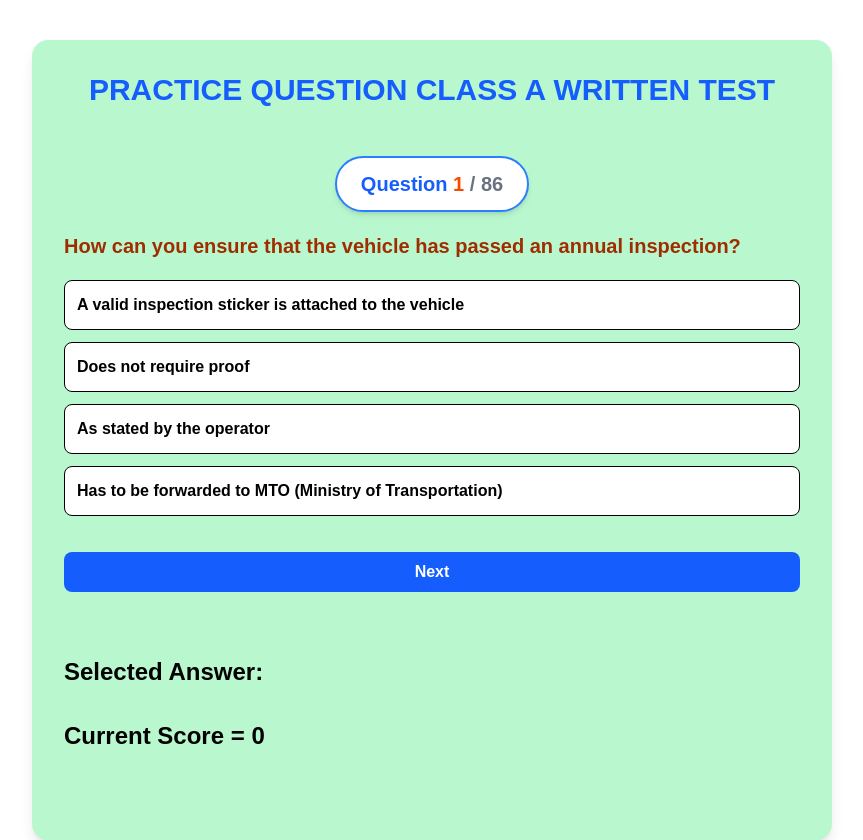
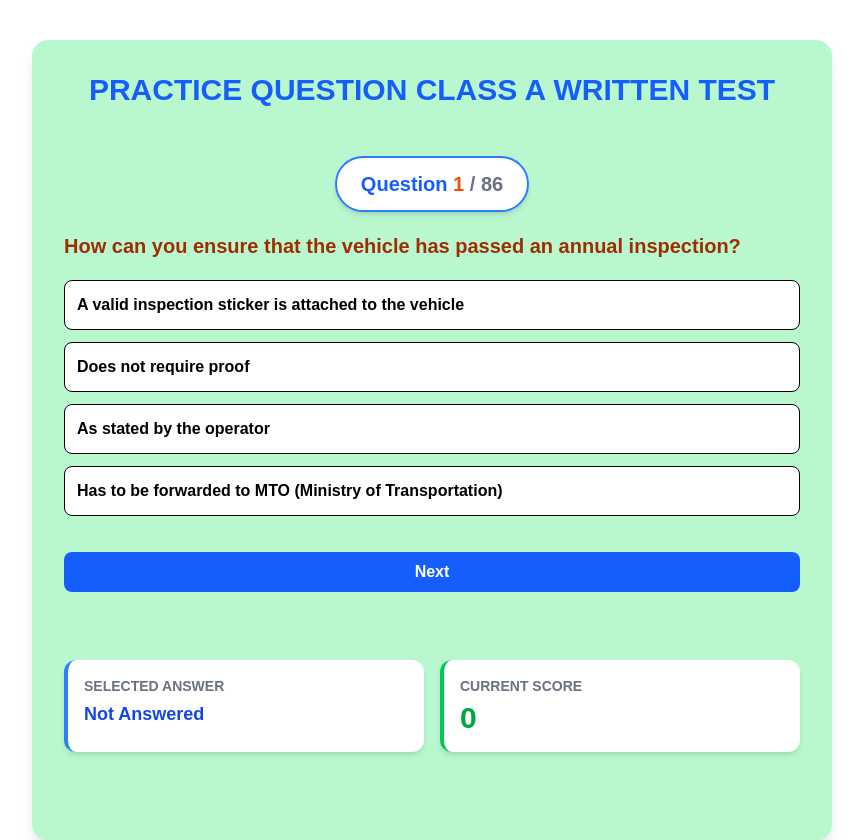
Before and after one commit to Harsimran141/Azknowledgetest, a React (Vite) app: page / in a window 1280 px wide. Shown: the whole page, without its empty margins (208-1071 px from the left). Built offline with nearby package versions, Linux system fonts and the light colour scheme.

Commit message:
style: enhance layout and styling for selected answer and current score in App component

```diff
--- a/src/App.jsx
+++ b/src/App.jsx
@@ -1048,14 +1048,35 @@ const App = () => {
           {correct}
         </h1>
 
-        <div className="text-2xl font-bold mt-5">
-          Selected Answer: {selectOption}
-        </div>
+       <div className="grid grid-cols-1 md:grid-cols-2 gap-4 mt-6">
 
-        <div className="text-2xl font-bold mt-5">
-          Current Score = {score}
-        </div>
+  <div className="bg-white border-l-4 border-blue-500
+                  rounded-xl p-4 shadow-md
+                  hover:shadow-lg transition duration-300">
+    <p className="text-sm text-gray-500 font-semibold uppercase">
+      Selected Answer
+    </p>
 
+    <p className="text-lg font-bold text-blue-700 mt-1">
+      {selectOption || "Not Answered"}
+    </p>
+  </div>
+
+
+
+  <div className="bg-white border-l-4 border-green-500
+                  rounded-xl p-4 shadow-md
+                  hover:shadow-lg transition duration-300">
+    <p className="text-sm text-gray-500 font-semibold uppercase">
+      Current Score
+    </p>
+
+    <p className="text-3xl font-bold text-green-600 mt-1">
+      {score}
+    </p>
+  </div>
+
+</div>
       </div>
     </div>
   );
```
